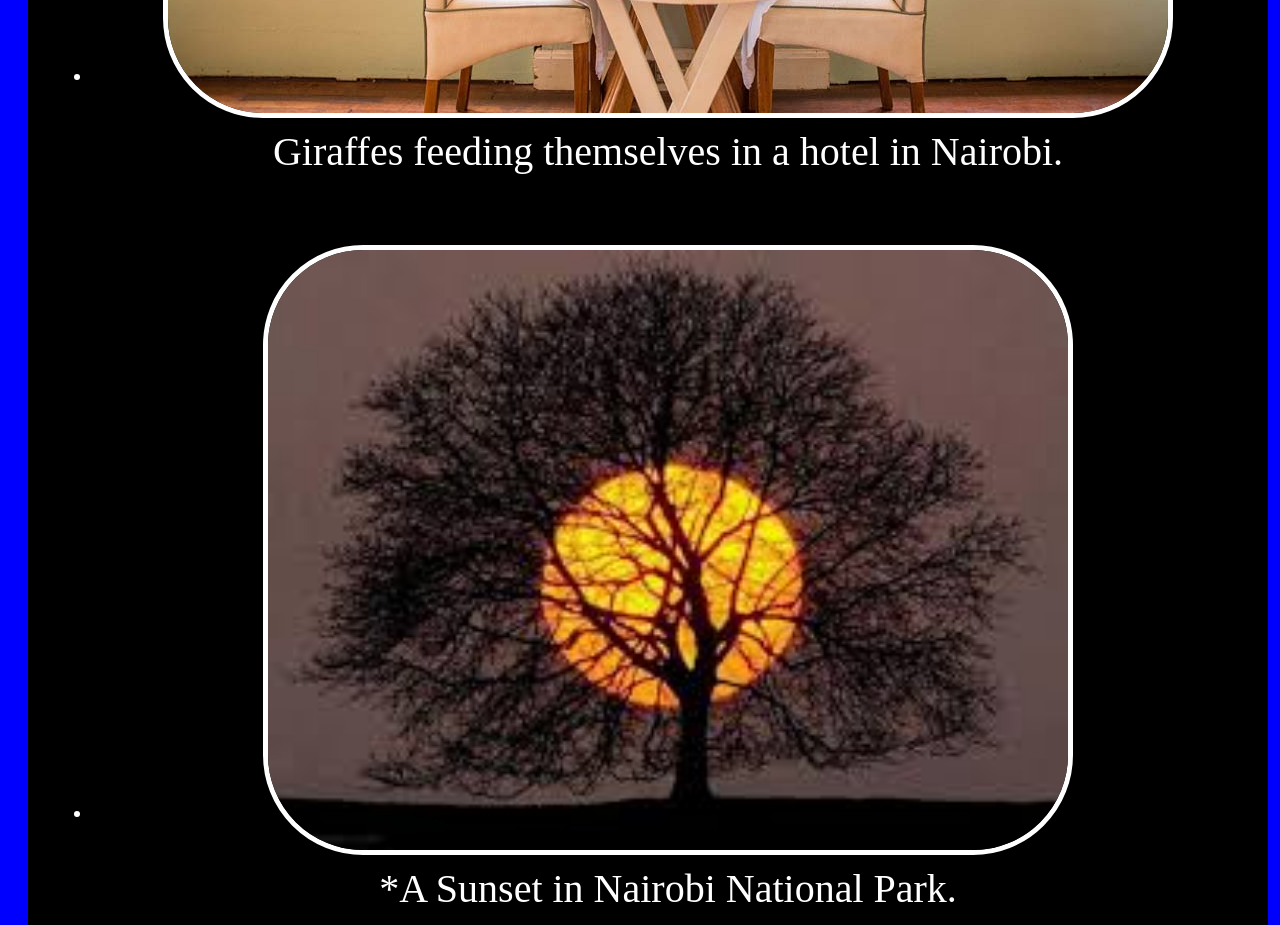
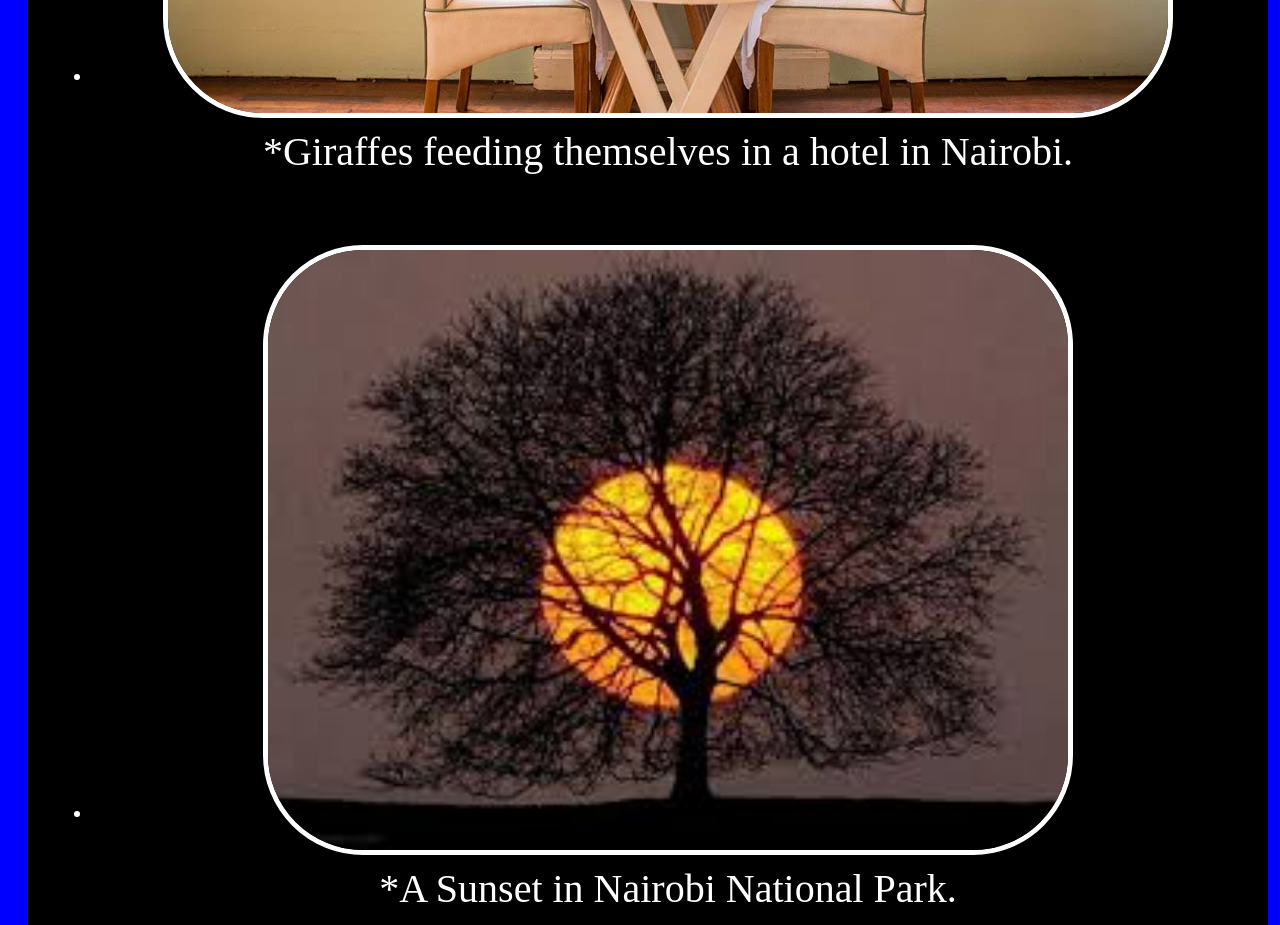
Before and after one commit to Mwalloh/Photography-website, a plain HTML site: page index.html in a window 1280 px wide. Shown: the part 3980-4905 px from the top of the page. Drawn offline with Linux system fonts and the light colour scheme.

Commit message:
Add asterisk in the paragraph text in the image of Giraffes feeding

```diff
--- a/index.html
+++ b/index.html
@@ -52,7 +52,7 @@
                 </li>
 
                 <li><img src="images/Giraffe-Manor-1-1.jpg" alt="An image of giraffes" width="1000px" height="584px">
-                    <p>Giraffes feeding themselves in a hotel in Nairobi.</p>
+                    <p>*Giraffes feeding themselves in a hotel in Nairobi.</p>
                 </li>
 
                 <li><img src="images/Sunset.jpeg" alt="An image of a sunset in Nairobi National Park" width="800px" height="600px">
```
